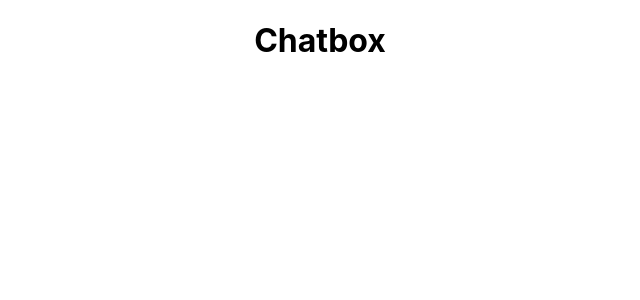
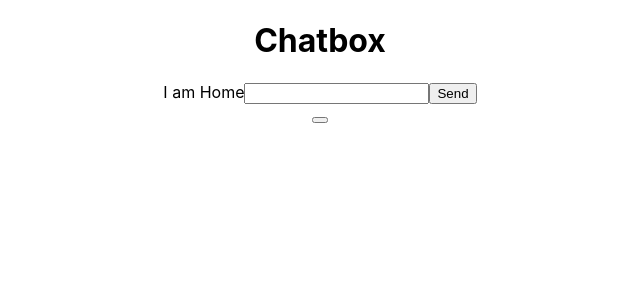
Before and after one commit to vaishprakhar19/chatbox, a React (Create React App) app: page / in a window 1280 px wide. Shown: the top 300 px of the page, without its empty margins (320-960 px from the left). Built offline with nearby package versions, Linux system fonts and the light colour scheme.

Commit message:
getting there

```diff
--- a/package.json
+++ b/package.json
@@ -9,6 +9,7 @@
     "firebase": "^10.5.2",
     "react": "^18.2.0",
     "react-dom": "^18.2.0",
+    "react-router-dom": "^6.17.0",
     "react-scripts": "5.0.1",
     "web-vitals": "^2.1.4"
   },
--- a/src/App.js
+++ b/src/App.js
@@ -1,9 +1,23 @@
+import { useState } from 'react';
 import './App.css';
+import Home from "./components/Home";
+import {auth,provider} from "./firebase-config"
+import {signInWithPopup} from "firebase/auth"
 
 function App() {
+
+  const [isLoggedIn,setIsLoggedIn]=useState(false);
+  const login=async ()=>{
+    await signInWithPopup(auth,provider)
+      setIsLoggedIn(true);
+      localStorage.setItem(isLoggedIn,"true");
+  }
+
   return (
     <div className="App">
       <h1>Chatbox</h1>
+      <Home/>
+      {isLoggedIn ? <button onClick={login}>LOGIN</button> :<button></button> }
     </div>
   );
 }
--- /dev/null
+++ b/src/components/Home.js
@@ -0,0 +1,21 @@
+import React, { useEffect, useState } from 'react';
+import {addDoc, collection, serverTimestamp} from "firebase/firestore";
+import {auth, db} from "../firebase-config"
+
+export default function Home() {
+    const [message,setMessage]=useState("");
+
+    const collectionRef=collection(db,"messages");
+
+    const sendMessage= async ()=>{
+        await addDoc(collectionRef,{message,author:auth.currentUser,time:serverTimestamp});
+    }
+
+  return (
+    <div>
+      I am Home
+      <input type="textarea" onChange={(event)=>{setMessage(event.target.value)}}></input>
+      <button onClick={sendMessage}>Send</button>
+    </div>
+  )
+}
--- a/src/firebase-cofig.js
+++ b/src/firebase-config.js
@@ -15,4 +15,4 @@ const app = initializeApp(firebaseConfig);
 
 export const db = getFirestore(app);
 export const auth = getAuth(app);
-export const provider = GoogleAuthProvider();
+export const provider = new GoogleAuthProvider();
```
Also changed, not shown: 1 other file (tests, documents, lock files or other folders).
